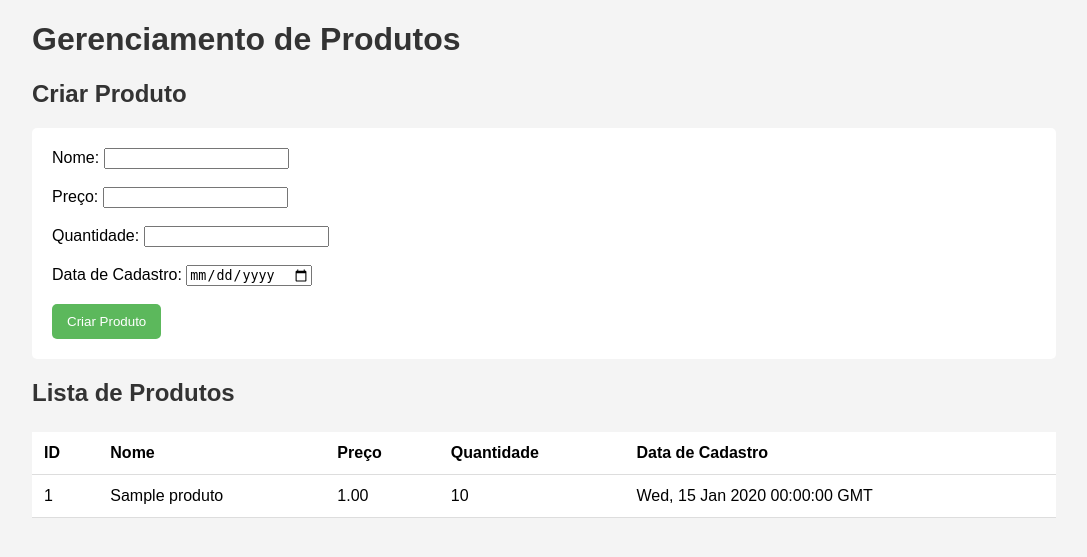
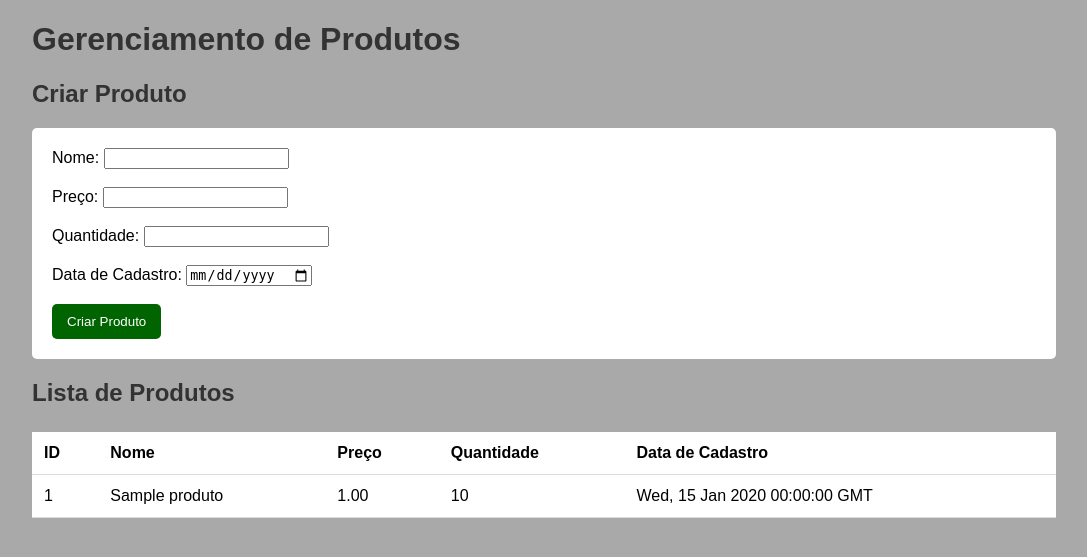
Before and after one commit to pedroauler12/pondsem03, a Flask app: page / in a window 1280 px wide. Shown: the top 557 px of the page, without its empty margins (96-1183 px from the left). Run offline with Flask 3, Linux system fonts and the light colour scheme; tables that the repository leaves empty hold one stand-in row (values such as "Sample post").

Commit message:
estilo de css

```diff
--- a/static/style.css
+++ b/static/style.css
@@ -1,6 +1,6 @@
 body {
     font-family: Arial, sans-serif;
-    background-color: #f4f4f4;
+    background-color: #a9a9a9;
     margin: 0;
     padding: 0;
 }
@@ -36,7 +36,7 @@ table th, table td {
 }
 
 button {
-    background-color: #5cb85c;
+    background-color: #006400;
     color: white;
     padding: 10px 15px;
     border: none;
```
